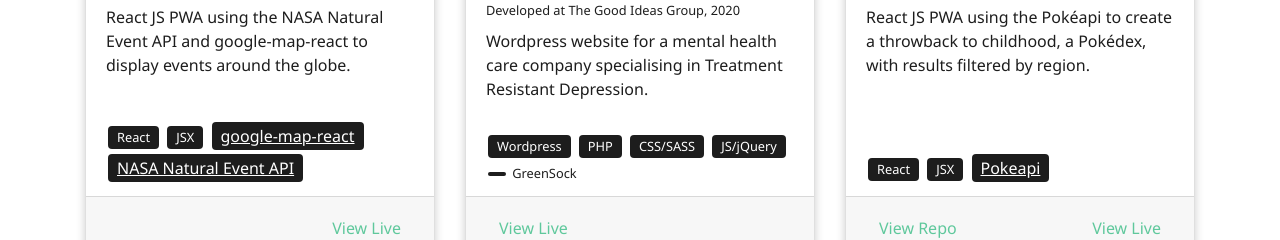
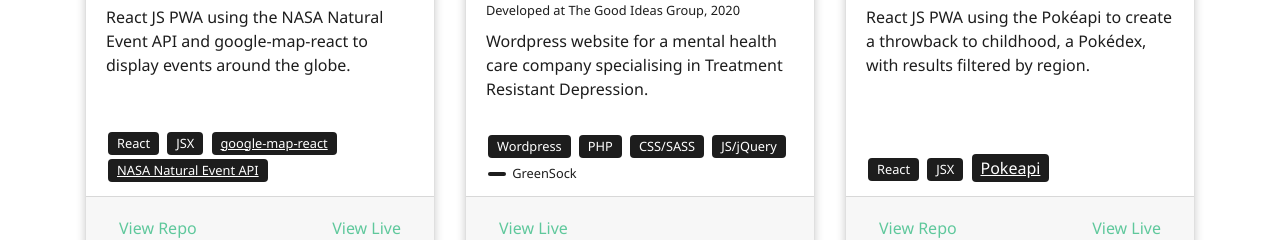
Before and after one commit to robhern135/robhern135.github.io, a plain HTML site: page index.html in a window 1280 px wide. Shown: the part 713-953 px from the top of the page. Drawn offline with nearby package versions, Linux system fonts and the light colour scheme; a web font is replaced by a local one.

Commit message:
update links

```diff
--- a/index.html
+++ b/index.html
@@ -67,11 +67,11 @@
                 <div class="card-footer first">
                   <small class="no-link">React</small>
                   <small class="no-link">JSX</small>
-                  <a href="https://github.com/google-map-react/google-map-react" target="_blank" rel="noopener noreferrer nofollow" <small>google-map-react</small></a>
-                  <a href="https://eonet.sci.gsfc.nasa.gov/docs/v2.1" target="_blank" rel="noopener noreferrer nofollow" <small>NASA Natural Event API</small></a>
+                  <a href="https://github.com/google-map-react/google-map-react" target="_blank" rel="noopener noreferrer nofollow"><small>google-map-react</small></a>
+                  <a href="https://eonet.sci.gsfc.nasa.gov/docs/v2.1" target="_blank" rel="noopener noreferrer nofollow"><small>NASA Natural Event API</small></a>
                 </div>
                 <div class="card-footer d-flex justify-content-between align-items-center">
-                  <a href="https://github.com/robhern135/NASA-API-React-master" class="btn" target="_blank" rel="noopener noreferrer nofollow" View Repo</a>
+                  <a href="https://github.com/robhern135/NASA-API-React-master" class="btn" target="_blank" rel="noopener noreferrer nofollow">View Repo</a>
                   <a href="https://robhern135.github.io/NASA-API-React-master/" class="btn" target="_blank" rel="noopener noreferrer nofollow">View Live</a>
                 </div>
               </div>
@@ -87,7 +87,7 @@
                   <small class="no-link">PHP</small>
                   <small class="no-link">CSS/SASS</small>
                   <small class="no-link">JS/jQuery</small>
-                  <a href="https://greensock.com/gsap/"  target="_blank" rel="noopener noreferrer nofollow"></a> <small>GreenSock</small></a>
+                  <a href="https://greensock.com/gsap/" target="_blank" rel="noopener noreferrer nofollow"></a> <small>GreenSock</small></a>
                 </div>
                 <div class="card-footer d-flex justify-content-between align-items-center">
                   <a href="http://compasspathways.com/" target="_blank" rel="noopener noreferrer nofollow" class="btn" target="_blank" rel="noopener noreferrer nofollow">View Live</a>
```
